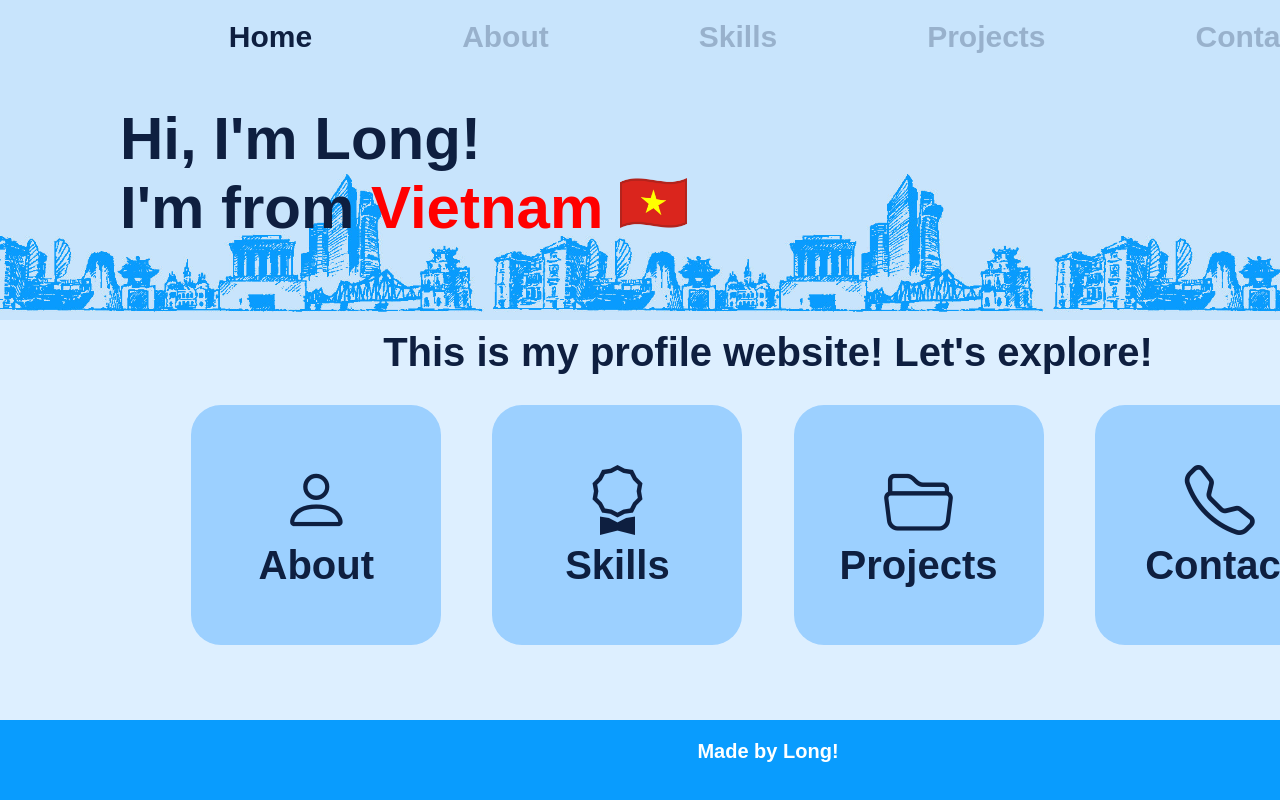
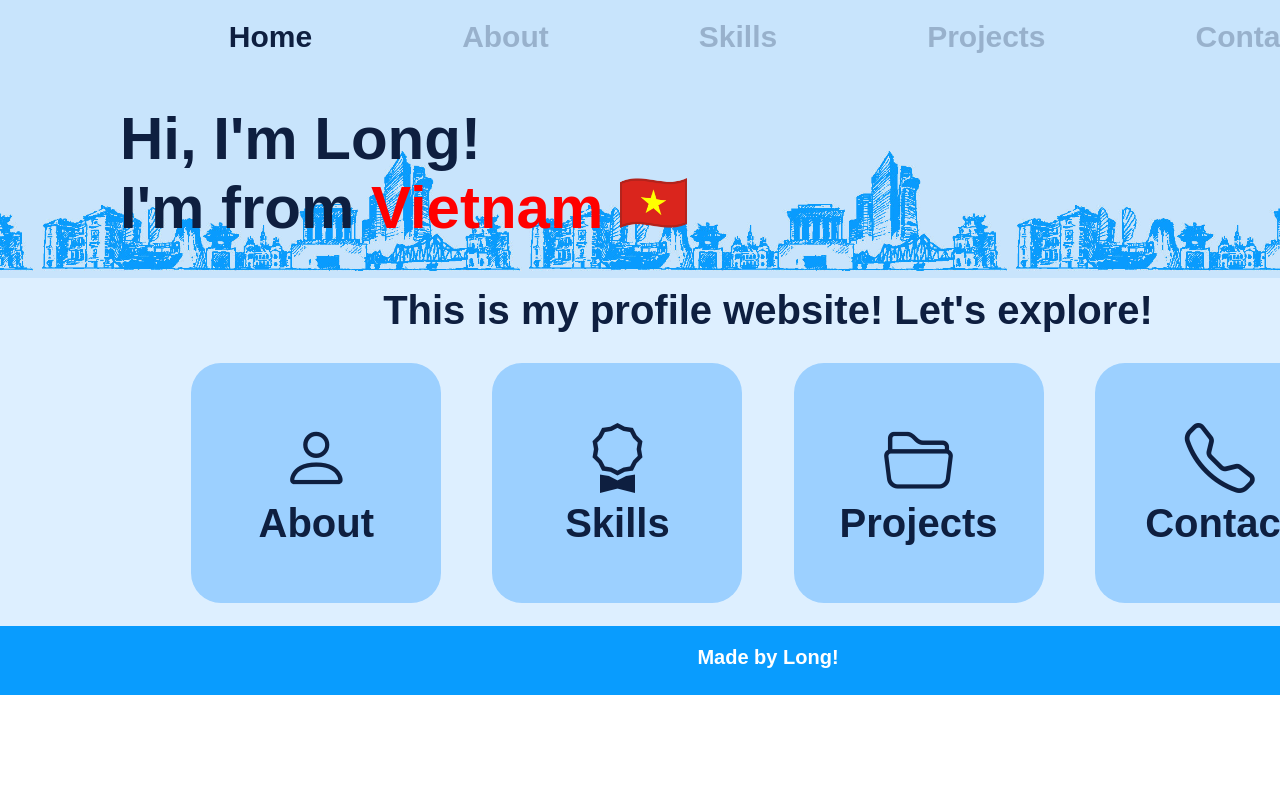
Before and after one commit to LongTruongPhamHai/profile-website, a website: page index.html in a window 1280 px wide. Shown: the top 800 px of the page. Drawn offline with nearby package versions, Linux system fonts and the light colour scheme.

Commit message:
DONE DESKTOP

```diff
--- a/assets/css/style.css
+++ b/assets/css/style.css
@@ -71,7 +71,7 @@ body {
     /* GPT */
     padding: 20px;
     padding-bottom: 40px;
-    height: 40vh;
+    height: 40%;
 }
 
 .header-nav-bar {
@@ -126,9 +126,9 @@ body {
     font-weight: bold;
     color: white;
     font-size: 20px;
-    /* height: 10%; */
+    height: 10%;
     /* GPT */
-    height: 10vh;
+    /* height: 10vh; */
 }
 
 .footer-placeholder h1 {
@@ -141,7 +141,7 @@ body {
 main {
     padding: 10px;
     background-color: var(--light-blue);
-    height: 50vh;
+    height: 50%;
 }
 
 /* INDEX */
@@ -168,11 +168,12 @@ main {
     font-weight: bold;
     /* GPT */
     cursor: pointer;
-    transition: background-color 0.3s;
+    transition: background-color 0.3s, transform 0.2s;
 }
 
 .index-tab-button:hover {
     background-color: var(--active-blue);
+    transform: scale(1.03);
 }
 
 .index-tab-button i {
@@ -639,3 +640,7 @@ main {
     opacity: 0.5;
     display: none;
 }
+
+/* RESPONSIVE */
+
+/* HEADER */
```
